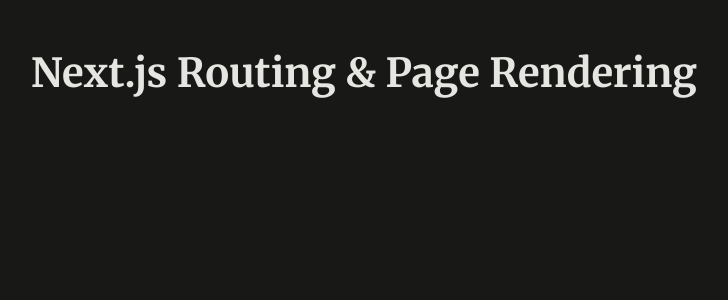
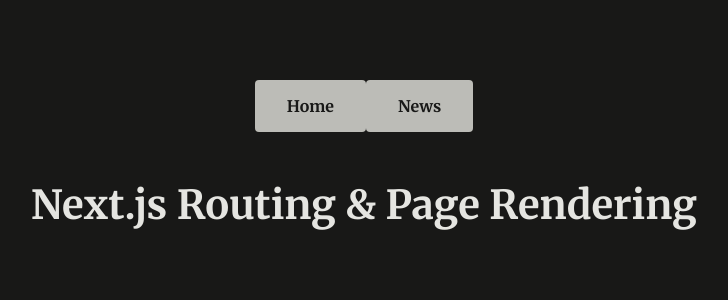
Before and after one commit to moshnogorskaia/news-app, a Next.js app: page / in a window 1280 px wide. Shown: the top 300 px of the page, without its empty margins (276-1004 px from the left). Built offline with nearby package versions, Linux system fonts and the light colour scheme.

Commit message:
Add main header

```diff
--- a/app/page.js
+++ b/app/page.js
@@ -1,6 +1,10 @@
+import MainHeader from '@/components/main-header';
+import Link from 'next/link';
+
 export default function HomePage() {
   return (
     <div id="home">
+      <MainHeader />
       <h1>Next.js Routing & Page Rendering</h1>
     </div>
   );
--- /dev/null
+++ b/components/main-header.js
@@ -0,0 +1,10 @@
+import Link from 'next/link';
+
+export default function MainHeader() {
+    return (
+        <header>
+            <Link href="/">Home</Link>
+            <Link href="/news">News</Link>
+        </header>
+    )
+}
```
